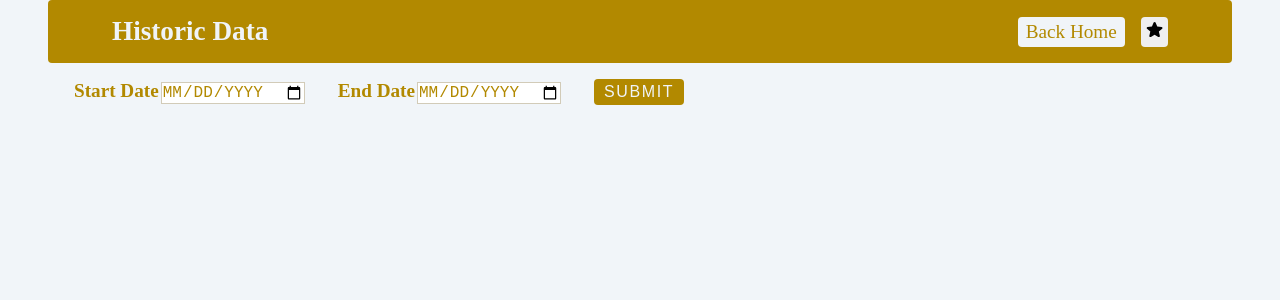
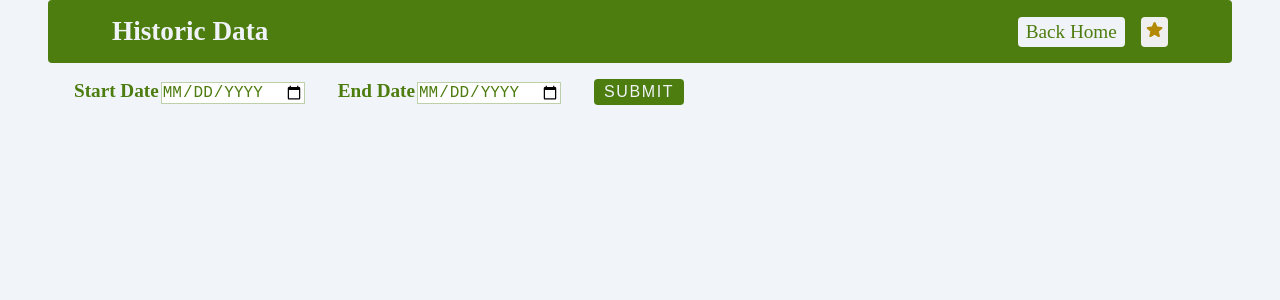
Before and after one commit to priyak1203/Real-Time-Sensor-Data-Iot-Use-Case, a React (Vite) app in the folder client/: page /historic-data in a window 1280 px wide. Shown: the top 300 px of the page. Built offline with nearby package versions, Linux system fonts and the light colour scheme; no server answers; what fusioncharts would draw is missing.

Commit message:
theme colors added

```diff
--- a/client/src/index.css
+++ b/client/src/index.css
@@ -4,14 +4,17 @@
   --clr-primary-1: #bed0a9;
   --clr-primary-2: #eff7e3;
 
-  --clr-primary: #b28900;
-  --clr-primary-1: #d2cbb8;
-  --clr-primary-2: #fcfcfa;
+  --clr-primary-mustard: #b28900;
+  --clr-primary-1-mustard: #d2cbb8;
+  --clr-primary-2-mustard: #fcfcfa;
 
   --clr-grey-1: #f0f4f8;
   --clr-grey-2: #829ab1;
   --clr-grey-3: #40454a;
   --clr-secondary: #c0504d;
+
+  --clr-primary-green: #4d7c0f;
+  --toggle-btn-clr: var(--clr-primary-mustard);
 
   --backgroundColor: #f1f5f9;
 
@@ -25,6 +28,13 @@
   box-sizing: border-box;
   margin: 0;
   padding: 0;
+}
+
+.mustard-theme {
+  --clr-primary: var(--clr-primary-mustard);
+  --clr-primary-1: var(--clr-primary-1-mustard);
+  --clr-primary-2: var(--clr-primary-2-mustard);
+  --toggle-btn-clr: var(--clr-primary-green);
 }
 
 body {
```
